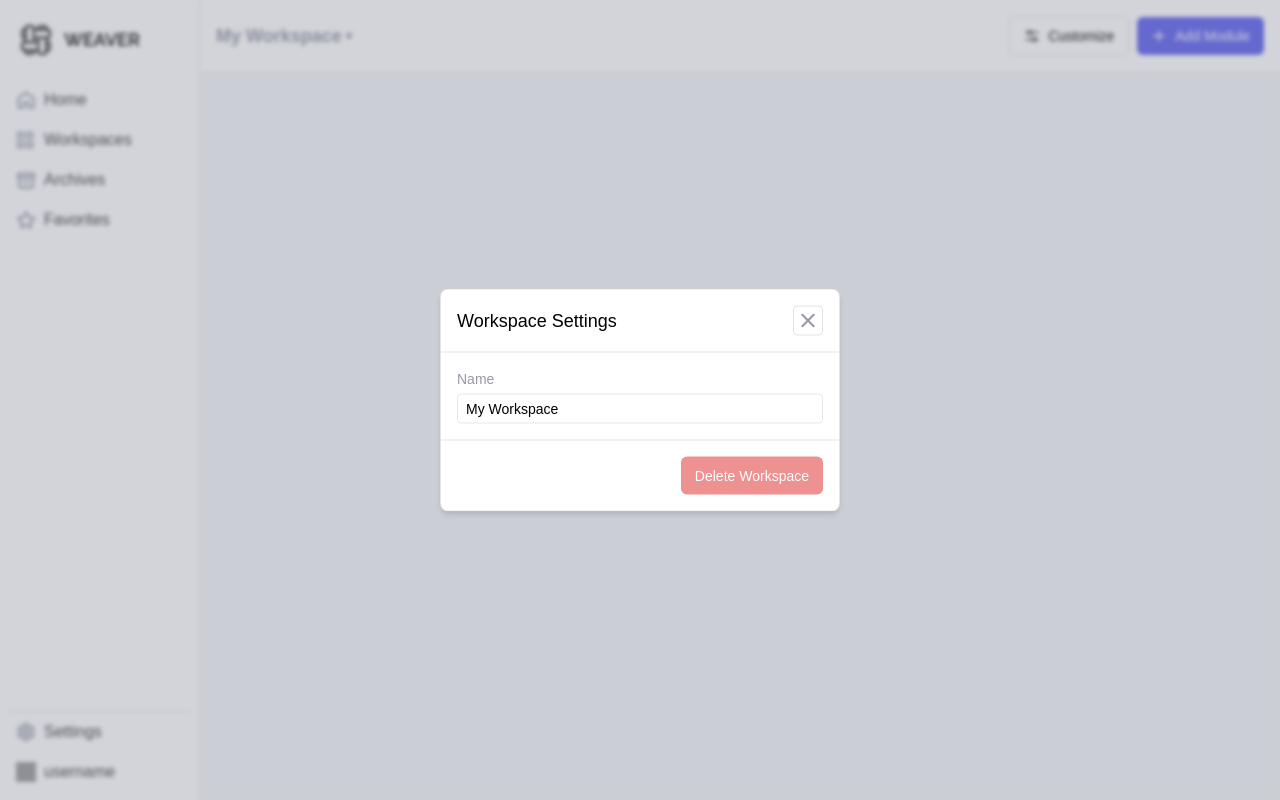
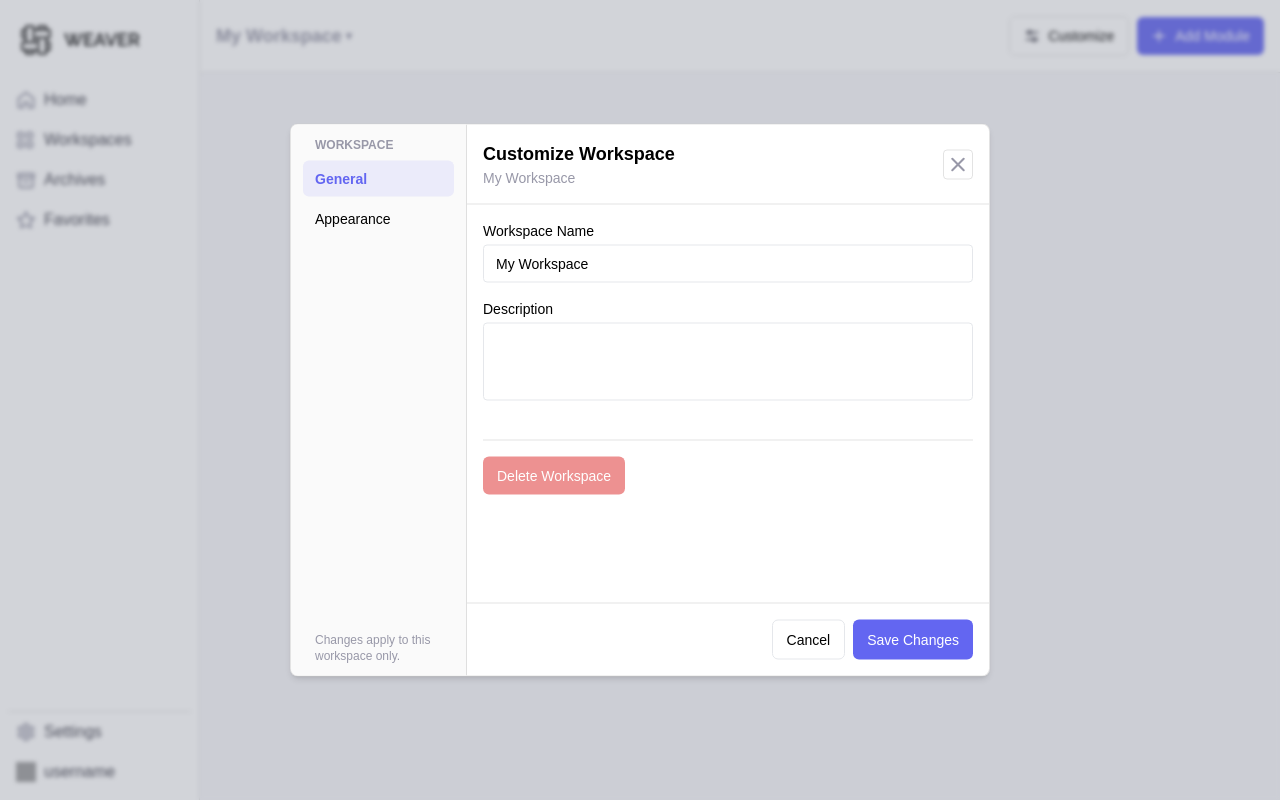
Before and after one commit to drumsinthedeep/weaver, a React (Vite) app: page / in a window 1280 px wide. Both pictures are taken after a click on the button "Customize". Built offline with nearby package versions, Linux system fonts and the light colour scheme; grey boxes are pictures that could not be loaded; a web font is replaced by a local one.

Commit message:
adds style options to workspace settings

```diff
--- a/src/components/AddModuleModal.tsx
+++ b/src/components/AddModuleModal.tsx
@@ -53,7 +53,7 @@ export default function AddModuleModal() {
         }`}
       />
       <div
-        className={`fixed border-l-2 border-border-subtle top-0 right-0 z-20 h-full w-150 bg-white transition-transform duration-300 flex flex-col ${
+        className={`fixed border-l border-border-subtle top-0 right-0 z-20 h-full w-150 bg-white transition-transform duration-300 flex flex-col ${
           isAddModuleModalOpen ? 'translate-x-0' : 'translate-x-full'
         }`}
       >
--- a/src/components/WorkspaceSettingsModal.tsx
+++ b/src/components/WorkspaceSettingsModal.tsx
@@ -1,21 +1,75 @@
-import { useWorkspaceStore } from '../store/workspaceGridStore';
+import { useEffect, useState } from 'react';
+import { useWorkspaceStore, Workspace, BackgroundTint, ModuleStyle } from '../store/workspaceGridStore';
+
+const ACCENT_COLORS = ['#6366F1', '#1a5edc', '#38BDF8', '#22C55E', '#EF4444', '#F59E0B', '#64748B', '#EC4899'];
+
+const BACKGROUND_TINTS: { value: BackgroundTint; label: string; swatch: string }[] = [
+  { value: 'default', label: 'Default', swatch: '#F7F7FA' },
+  { value: 'warm', label: 'Warm', swatch: '#F5EBDD' },
+  { value: 'cool', label: 'Cool', swatch: '#E3ECF7' },
+  { value: 'pure', label: 'Pure', swatch: '#FFFFFF' },
+];
+
+const MODULE_STYLES: { value: ModuleStyle; label: string }[] = [
+  { value: 'rounded', label: 'Rounded' },
+  { value: 'sharp', label: 'Sharp' },
+];
+
+interface WorkspaceDraft {
+  name: string;
+  description: string;
+  accentColor: string;
+  backgroundTint: BackgroundTint;
+  moduleStyle: ModuleStyle;
+}
+
+function toDraft(workspace: Workspace | undefined): WorkspaceDraft {
+  return {
+    name: workspace?.name ?? '',
+    description: workspace?.description ?? '',
+    accentColor: workspace?.accentColor ?? ACCENT_COLORS[0],
+    backgroundTint: workspace?.backgroundTint ?? 'default',
+    moduleStyle: workspace?.moduleStyle ?? 'rounded',
+  };
+}
 
 export default function WorkspaceSettingsModal() {
   const isOpen = useWorkspaceStore((state) => state.isWorkspaceSettingsOpen);
   const closeWorkspaceSettings = useWorkspaceStore((state) => state.closeWorkspaceSettings);
   const workspaces = useWorkspaceStore((state) => state.workspaces);
   const activeWorkspaceId = useWorkspaceStore((state) => state.activeWorkspaceId);
-  const renameWorkspace = useWorkspaceStore((state) => state.renameWorkspace);
+  const updateWorkspace = useWorkspaceStore((state) => state.updateWorkspace);
   const removeWorkspace = useWorkspaceStore((state) => state.removeWorkspace);
 
   const workspace = workspaces.find((w) => w.id === activeWorkspaceId);
   const canDelete = workspaces.length > 1;
+
+  const [activeTab, setActiveTab] = useState<'general' | 'appearance'>('general');
+  const [draft, setDraft] = useState<WorkspaceDraft>(() => toDraft(workspace));
+
+  useEffect(() => {
+    if (isOpen) {
+      setDraft(toDraft(workspace));
+      setActiveTab('general');
+    }
+    // eslint-disable-next-line react-hooks/exhaustive-deps
+  }, [isOpen]);
+
+  const handleSave = () => {
+    if (workspace) updateWorkspace(workspace.id, draft);
+    closeWorkspaceSettings();
+  };
 
   const handleDelete = () => {
     if (!workspace) return;
     removeWorkspace(workspace.id);
     closeWorkspaceSettings();
   };
+
+  const navButtonClass = (tab: 'general' | 'appearance') =>
+    `flex items-center gap-2 rounded-md px-3 py-2 text-left text-sm cursor-pointer ${
+      activeTab === tab ? 'bg-primary-purple/10 font-semibold text-primary-purple' : 'hover:bg-hover-gray'
+    }`;
 
   return (
     <>
@@ -26,45 +80,156 @@ export default function WorkspaceSettingsModal() {
         }`}
       />
       <div
-        className={`fixed top-1/2 left-1/2 z-20 w-100 -translate-x-1/2 -translate-y-1/2 overflow-hidden rounded-lg border border-border-subtle bg-white shadow-md transition-all duration-200 flex flex-col ${
+        className={`fixed top-1/2 left-1/2 z-20 flex w-[700px] min-h-[553px] -translate-x-1/2 -translate-y-1/2 overflow-hidden rounded-lg border border-border-subtle bg-white shadow-md transition-all duration-200 ${
           isOpen ? 'scale-100 opacity-100' : 'pointer-events-none scale-95 opacity-0'
         }`}
       >
-        <div className="flex items-center justify-between p-4 border-b border-border-subtle">
-          <h1 className="text-[18px]">Workspace Settings</h1>
+        <div className="flex w-44 shrink-0 flex-col gap-1 border-r border-border-subtle bg-secondary-gray p-3">
+          <span className="mb-1 px-3 text-xs font-semibold uppercase text-text-gray">Workspace</span>
+          <button type="button" onClick={() => setActiveTab('general')} className={navButtonClass('general')}>
+            General
+          </button>
+          <button type="button" onClick={() => setActiveTab('appearance')} className={navButtonClass('appearance')}>
+            Appearance
+          </button>
+          <p className="text-xs text-text-gray px-3 mt-auto">Changes apply to this workspace only.</p>
+        </div>
+
+        <div className="flex flex-1 flex-col">
+          <div className="flex items-center justify-between border-b border-border-subtle p-4">
+            <div>
+              <h1 className="text-[18px] font-semibold">Customize Workspace</h1>
+              <p className="text-sm text-text-gray">{workspace?.name}</p>
+            </div>
             <button
-            className="p-[6px] rounded border border-border-subtle hover:bg-hover-gray cursor-pointer"
+              type="button"
               onClick={closeWorkspaceSettings}
+              className="cursor-pointer rounded border border-border-subtle p-[6px] hover:bg-hover-gray"
             >
-            <img src="/icons/close.svg" alt="Close" className="w-4 h-4" />
+              <img src="/icons/close.svg" alt="Close" className="h-4 w-4" />
             </button>
           </div>
-        <div className="flex flex-col gap-4 p-4">
+
+          <div className="flex-1 overflow-auto p-4">
+            {activeTab === 'general' && (
+              <div className="flex flex-col gap-4">
                 <div>
-            <label className="mb-1 block text-[14px] font-medium text-text-gray">Name</label>
+                  <label className="mb-1 block text-sm font-medium">Workspace Name</label>
                   <input
-              key={workspace?.id}
                     type="text"
-              defaultValue={workspace?.name ?? ''}
-              onBlur={(e) =>
-                workspace && renameWorkspace(workspace.id, e.target.value.trim() || workspace.name)
-              }
-              className="w-full rounded border border-gray-200 px-2 py-1 text-sm outline-none"
+                    value={draft.name}
+                    onChange={(e) => setDraft({ ...draft, name: e.target.value })}
+                    className="w-full rounded border border-gray-200 px-3 py-2 text-sm outline-none"
                   />
                 </div>
+
+                <div>
+                  <label className="mb-1 block text-sm font-medium">Description</label>
+                  <textarea
+                    value={draft.description}
+                    onChange={(e) => setDraft({ ...draft, description: e.target.value })}
+                    rows={3}
+                    className="w-full resize-none rounded border border-gray-200 px-3 py-2 text-sm outline-none"
+                  />
                 </div>
-        <div className="flex justify-end border-t border-border-subtle p-4">
+
+                <div className="mt-4 border-t border-border-subtle pt-4">
                   <button
                     type="button"
                     disabled={!canDelete}
                     onClick={handleDelete}
                     title={!canDelete ? "You can't delete your only workspace" : undefined}
-            className="flex items-center gap-2 rounded-md bg-danger px-[14px] py-[9px] text-sm font-medium text-white hover:bg-danger/80 cursor-pointer disabled:cursor-not-allowed disabled:opacity-50"
+                    className="flex cursor-pointer items-center gap-2 rounded-md bg-danger px-[14px] py-[9px] text-sm font-medium text-white hover:bg-danger/80 disabled:cursor-not-allowed disabled:opacity-50"
                   >
                     Delete Workspace
                   </button>
                 </div>
               </div>
+            )}
+
+            {activeTab === 'appearance' && (
+              <div className="flex flex-col gap-6">
+                <div>
+                  <label className="mb-2 block text-sm font-medium">Accent Color</label>
+                  <div className="flex flex-wrap gap-2">
+                    {ACCENT_COLORS.map((color) => (
+                      <button
+                        key={color}
+                        type="button"
+                        onClick={() => setDraft({ ...draft, accentColor: color })}
+                        style={{ backgroundColor: color }}
+                        className={`h-8 w-8 cursor-pointer rounded-full ${
+                          draft.accentColor === color ? 'ring-2 ring-offset-2 ring-light-black' : ''
+                        }`}
+                      />
+                    ))}
+                  </div>
+                </div>
+
+                <div>
+                  <label className="mb-2 block text-sm font-medium">Background Tint</label>
+                  <div className="grid grid-cols-4 gap-2">
+                    {BACKGROUND_TINTS.map((tint) => (
+                      <button
+                        key={tint.value}
+                        type="button"
+                        onClick={() => setDraft({ ...draft, backgroundTint: tint.value })}
+                        className={`flex cursor-pointer flex-col items-center gap-2 rounded-lg border p-3 text-sm ${
+                          draft.backgroundTint === tint.value
+                            ? 'border-primary-purple'
+                            : 'border-gray-200 hover:bg-hover-gray'
+                        }`}
+                      >
+                        <span className="h-5 w-5 rounded border border-border-subtle" style={{ backgroundColor: tint.swatch }} />
+                        {tint.label}
+                      </button>
+                    ))}
+                  </div>
+                </div>
+
+                <div>
+                  <label className="mb-2 block text-sm font-medium">Module Style</label>
+                  <div className="grid grid-cols-3 gap-2">
+                    {MODULE_STYLES.map((style) => (
+                      <button
+                        key={style.value}
+                        type="button"
+                        onClick={() => setDraft({ ...draft, moduleStyle: style.value })}
+                        className={`cursor-pointer rounded-lg border p-3 text-sm font-medium ${
+                          draft.moduleStyle === style.value
+                            ? 'border-primary-purple text-primary-purple'
+                            : 'border-gray-200 hover:bg-hover-gray'
+                        }`}
+                      >
+                        {style.label}
+                      </button>
+                    ))}
+                  </div>
+                </div>
+              </div>
+            )}
+          </div>
+
+          <div className="flex items-center justify-between border-t border-border-subtle p-4">
+            <div className="flex gap-2 ml-auto">
+              <button
+                type="button"
+                onClick={closeWorkspaceSettings}
+                className="cursor-pointer rounded-md border border-gray-200 px-[14px] py-[9px] text-sm font-medium hover:bg-hover-gray"
+              >
+                Cancel
+              </button>
+              <button
+                type="button"
+                onClick={handleSave}
+                className="cursor-pointer rounded-md bg-primary-purple px-[14px] py-[9px] text-sm font-medium text-white hover:bg-primary-purple/80"
+              >
+                Save Changes
+              </button>
+            </div>
+          </div>
+        </div>
+      </div>
     </>
   );
 }
--- a/src/store/workspaceGridStore.ts
+++ b/src/store/workspaceGridStore.ts
@@ -32,11 +32,22 @@ export interface WorkspaceModule {
   color?: string;
 }
 
+export type BackgroundTint = 'default' | 'warm' | 'cool' | 'pure';
+export type ModuleStyle = 'rounded' | 'sharp' | 'pill';
+
 export interface Workspace {
   id: string;
   name: string;
+  description?: string;
+  accentColor?: string;
+  backgroundTint?: BackgroundTint;
+  moduleStyle?: ModuleStyle;
   modules: WorkspaceModule[];
 }
+
+type WorkspaceSettings = Partial<
+  Pick<Workspace, 'name' | 'description' | 'accentColor' | 'backgroundTint' | 'moduleStyle'>
+>;
 
 interface WorkspaceState {
   workspaces: Workspace[];
@@ -44,6 +55,7 @@ interface WorkspaceState {
   addWorkspace: () => void;
   removeWorkspace: (id: string) => void;
   renameWorkspace: (id: string, name: string) => void;
+  updateWorkspace: (id: string, updates: WorkspaceSettings) => void;
   setActiveWorkspace: (id: string) => void;
 
   addModule: (module: WorkspaceModule) => void;
@@ -109,6 +121,10 @@ export const useWorkspaceStore = create<WorkspaceState>()(
       renameWorkspace: (id, name) =>
         set((state) => ({
           workspaces: state.workspaces.map((w) => (w.id === id ? { ...w, name } : w)),
+        })),
+      updateWorkspace: (id, updates) =>
+        set((state) => ({
+          workspaces: state.workspaces.map((w) => (w.id === id ? { ...w, ...updates } : w)),
         })),
       setActiveWorkspace: (id) => set({ activeWorkspaceId: id }),
 
```
Lines whose indentation alone changed are shown as unchanged.
